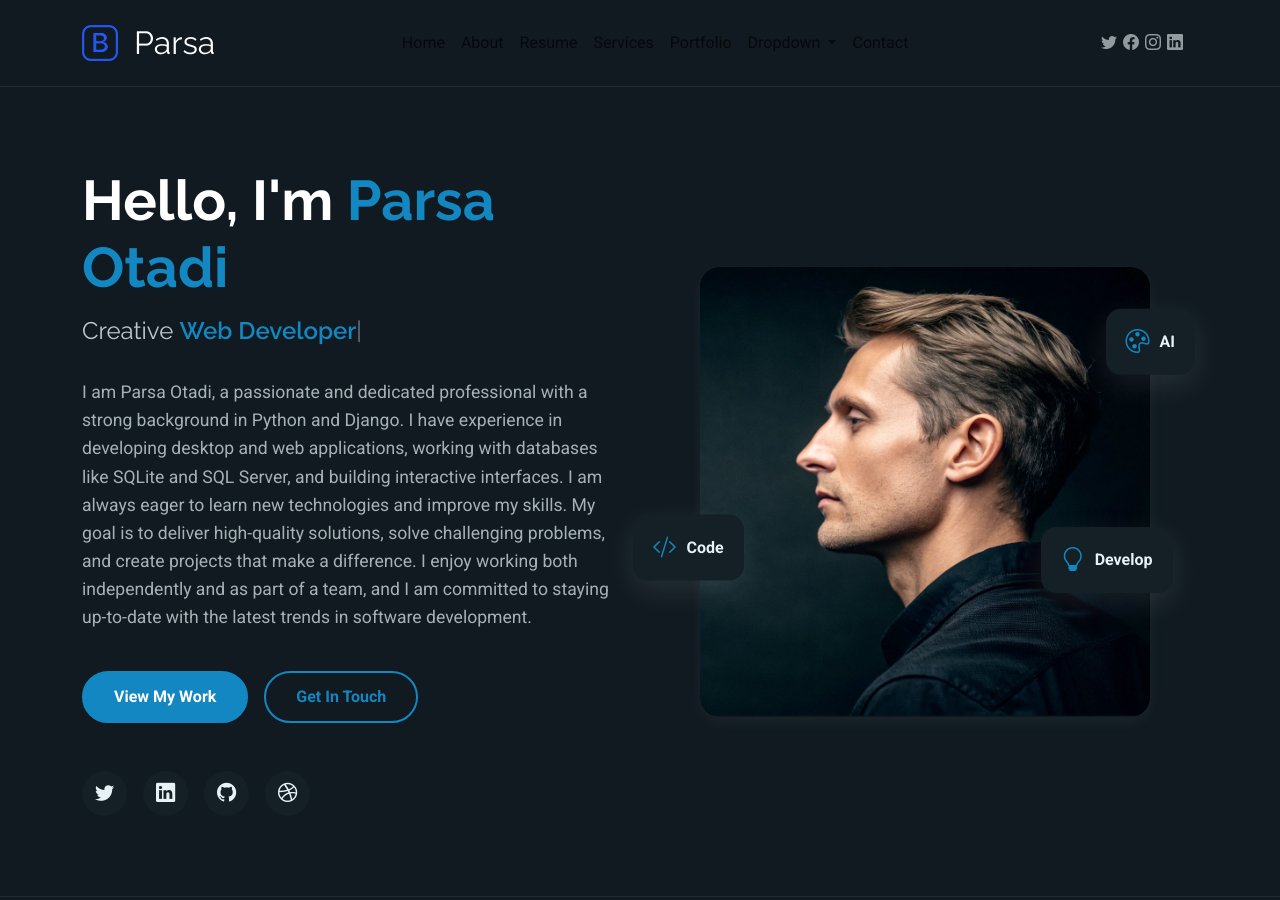
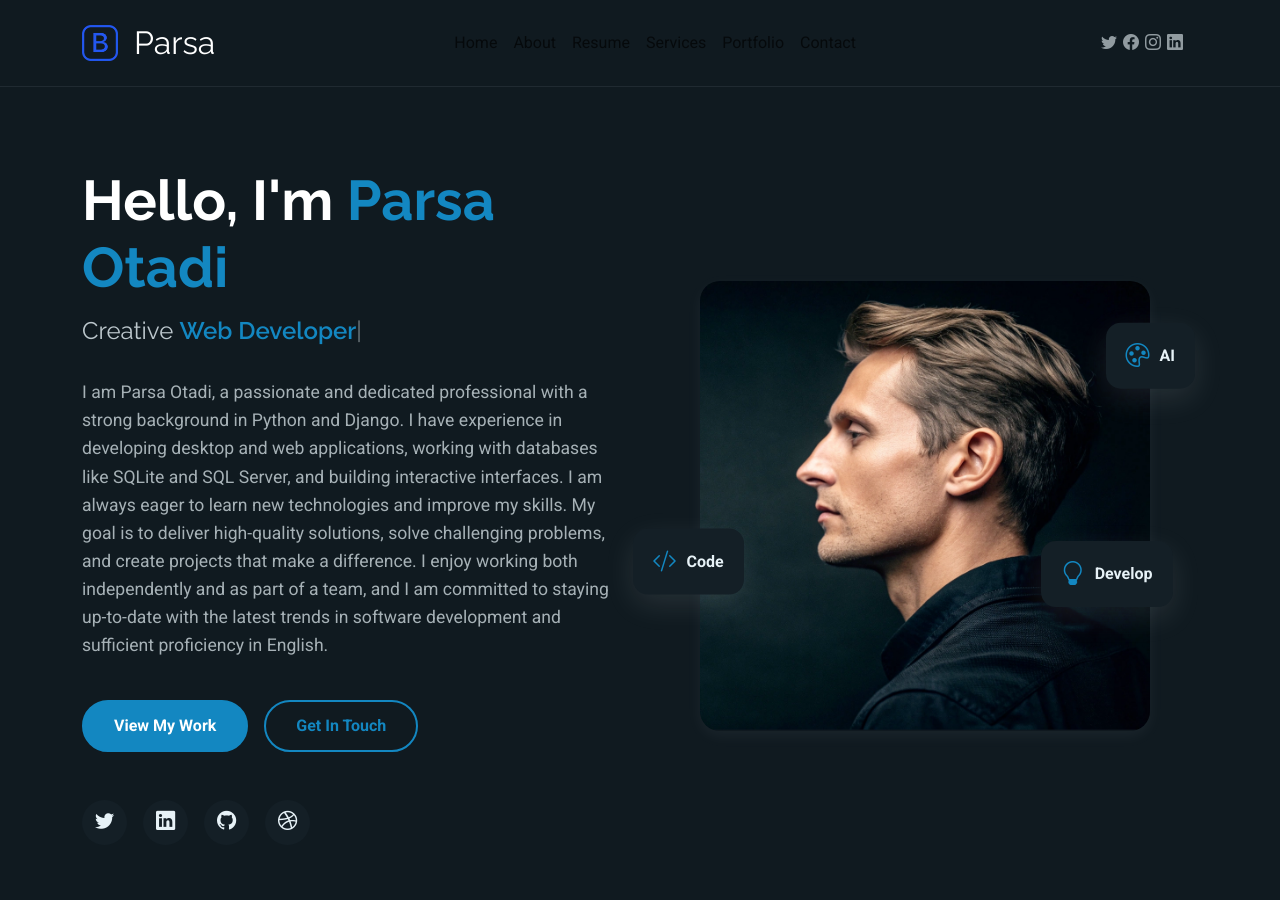
Before and after one commit to Parsa77Ai/cvproject, a Django app: page / in a window 1280 px wide. Shown: the top 900 px of the page. Run offline with Django 5.2, Linux system fonts and the light colour scheme; some libraries are stand-ins or nearby versions.

Commit message:
project Done

```diff
--- a/cvapp/views.py
+++ b/cvapp/views.py
@@ -7,7 +7,8 @@
     return render(request,'cvapp/about.html')
 
 def contact_view(request):
-    return render(request,'cvapp/contact.html')
+    context = {'country':'Iran','city':'Tehran','phonenum1':'+989123456789','phonenum2':'+9891023456789','gmil1':'otadiparsa2@gmail.com','gmial2':'otparsa@gmial.com'}
+    return render(request,'cvapp/contact.html',context)
 
 def portfolio_view(request):
     return render(request,'cvapp/portfolio.html')
--- a/templates/base.html
+++ b/templates/base.html
@@ -65,28 +65,6 @@
           <li class="nav-item"><a class="nav-link" href="{% url 'cvapp:service' %}">Services</a></li>
           <li class="nav-item"><a class="nav-link" href="{% url 'cvapp:portfolio' %}">Portfolio</a></li>
 
-          <!-- Dropdown -->
-          <li class="nav-item dropdown">
-            <a class="nav-link dropdown-toggle" href="#" id="dropdownMenu" role="button" data-bs-toggle="dropdown" aria-expanded="false">
-              Dropdown
-            </a>
-            <ul class="dropdown-menu" aria-labelledby="dropdownMenu">
-              <li><a class="dropdown-item" href="#">Dropdown 1</a></li>
-              <li class="dropdown-submenu">
-                <a class="dropdown-item dropdown-toggle" href="#">Deep Dropdown</a>
-                <ul class="dropdown-menu">
-                  <li><a class="dropdown-item" href="#">Deep Dropdown 1</a></li>
-                  <li><a class="dropdown-item" href="#">Deep Dropdown 2</a></li>
-                  <li><a class="dropdown-item" href="#">Deep Dropdown 3</a></li>
-                  <li><a class="dropdown-item" href="#">Deep Dropdown 4</a></li>
-                  <li><a class="dropdown-item" href="#">Deep Dropdown 5</a></li>
-                </ul>
-              </li>
-              <li><a class="dropdown-item" href="#">Dropdown 2</a></li>
-              <li><a class="dropdown-item" href="#">Dropdown 3</a></li>
-              <li><a class="dropdown-item" href="#">Dropdown 4</a></li>
-            </ul>
-          </li>
 
           <li class="nav-item"><a class="nav-link" href="{% url 'cvapp:contact' %}">Contact</a></li>
         </ul>
--- a/templates/cvapp/index.html
+++ b/templates/cvapp/index.html
@@ -16,7 +16,7 @@
               <h2 data-aos="fade-up" data-aos-delay="300">Creative <span class="typed" data-typed-items="UI/UX Designer, Web Developer, Ai Programer, Brand Strategist"></span></h2>
               <p data-aos="fade-up" data-aos-delay="400">I am Parsa Otadi, a passionate and dedicated professional with a strong background in Python and Django. I have experience in developing desktop and web applications, working with databases like SQLite and SQL Server, and building interactive interfaces. I am always eager to learn new technologies and improve my skills.
 
-My goal is to deliver high-quality solutions, solve challenging problems, and create projects that make a difference. I enjoy working both independently and as part of a team, and I am committed to staying up-to-date with the latest trends in software development.</p>
+My goal is to deliver high-quality solutions, solve challenging problems, and create projects that make a difference. I enjoy working both independently and as part of a team, and I am committed to staying up-to-date with the latest trends in software development and sufficient proficiency in English.</p>
               <div class="hero-actions" data-aos="fade-up" data-aos-delay="500">
                 <a href="{% url 'cvapp:portfolio'%}" class="btn btn-primary">View My Work</a>
                 <a href="{% url 'cvapp:contact'%}" class="btn btn-outline">Get In Touch</a>
--- a/templates/cvapp/resume.html
+++ b/templates/cvapp/resume.html
@@ -25,10 +25,10 @@
 
               <div class="resume-content">
                 <article class="education-item">
-                  <h4>Master of Computer Science</h4>
+                  <h4>Student in tehran</h4>
                   <h5>2019 - 2021</h5>
-                  <p class="institution"><em>Stanford University, California</em></p>
-                  <p>Master’s degree in Computer Science with a strong foundation in software development, algorithms, and data management. Experienced in building applications using Python and Django, with a focus on creating efficient and scalable solutions.</p>
+                  <p class="institution"><em>Student</em></p>
+                  <p>I am a 12th-grade student majoring in Network and Software. This year, I will receive my diploma, and next year I will go to university to continue my studies.</p>
                 </article>
 
                 <article class="education-item">
```
Also changed, not shown: templates/cvapp/contact.html (+6 -6 lines), templates/cvapp/portfolio.html (+4 -4 lines), statics/assets/img/portfolio/pt1.webp (added), statics/assets/img/portfolio/uses-of-python.jpg.webp (added).
